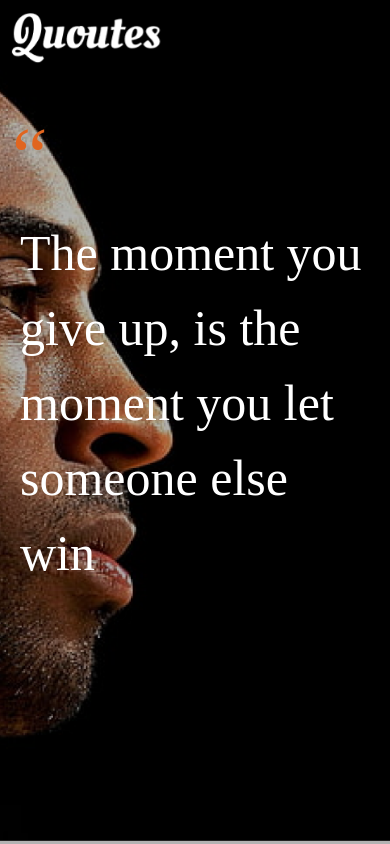
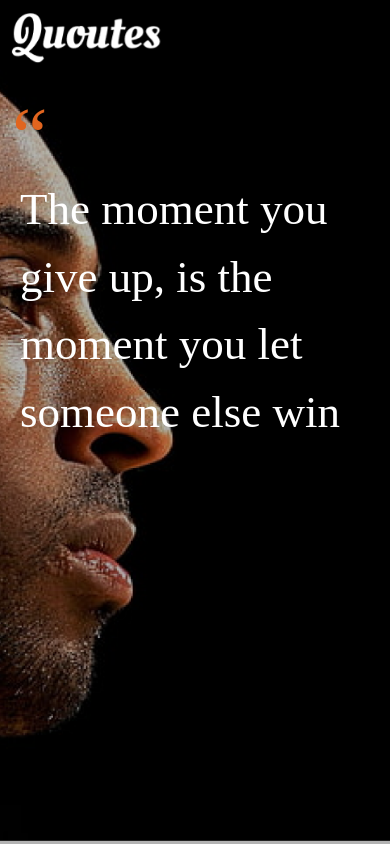
Before and after one commit to james-muriithi/ng-quote-app, an Angular app: page / in a window 390 px wide. Built offline with nearby package versions, Linux system fonts and the light colour scheme; a web font is replaced by a local one.

Commit message:
added banner responsiveness

```diff
--- a/src/app/banner/banner.component.scss
+++ b/src/app/banner/banner.component.scss
@@ -1,3 +1,4 @@
+@import "/node_modules/bootstrap/scss/bootstrap-utilities";
 @import "variables";
 #banner {
     background-image: url('/assets/banner.png');
@@ -11,8 +12,14 @@
     .quotation-mark {
         font-size: 80px;
         color: $primary;
+        @include media-breakpoint-down(md) {
+            line-height: 80px;
+        }
     }
     .default-quote {
         font-size: 50px;
+        @include media-breakpoint-down(md) {
+            font-size: 45px;
+        }
     }
 }
```
Also changed, not shown: src/shared/scss/_breakpoints.scss (added).
